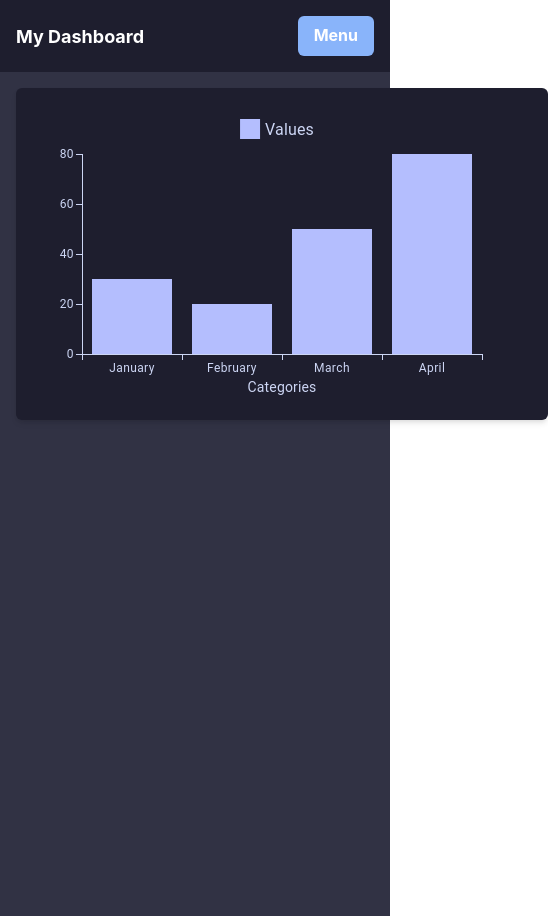
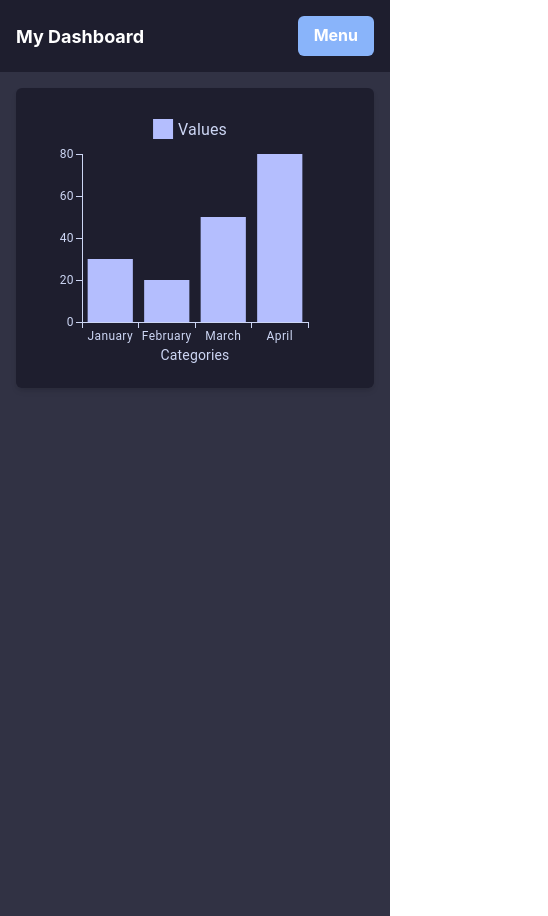
Before and after one commit to Etchmon/vite-dashboard, a React (Vite) app: page / in a window 390 px wide. Shown: the whole page, 548 px wide, since content can reach past the window. Built offline with nearby package versions, Linux system fonts and the light colour scheme.

Commit message:
FIX barchart on mobile screens

```diff
--- a/src/components/Dashboard.jsx
+++ b/src/components/Dashboard.jsx
@@ -10,7 +10,7 @@ function Dashboard() {
   ];
   return (
     <Flex height="100vh">
-      <Box width="100vw" bg="catppuccin.surface0" color="catpuccin.text" p="4" textAlign={['center']}>
+      <Box width="100%" bg="catppuccin.surface0" color="catpuccin.text" p="4" textAlign={['center']}>
         <Grid templateColumns="repeat(3,1fr) gap={6}">
           <GridItem>
             <BarChartComponent data={data}/>
--- a/src/components/charts/BarChart.jsx
+++ b/src/components/charts/BarChart.jsx
@@ -11,7 +11,7 @@ const BarChartComponent = ({ data }) => {
   const textColor = useColorModeValue(catppuccinMocha.text, catppuccinMocha.text);
 
   return (
-    <Box bg={bgColor} p={4} borderRadius="md" boxShadow="md">
+    <Box width="100%" height={{ base: '300px', md: '500px'}} overflow="auto" bg={bgColor} p={4} borderRadius="md" boxShadow="md">
       <ThemeProvider theme={muiTheme}>
         <BarChart
           xAxis={[
@@ -28,8 +28,6 @@ const BarChartComponent = ({ data }) => {
               color: catppuccinMocha.lavender, // Bar color
             }
           ]}
-          width={500}
-          height={300}
           sx={{
             '& .MuiAxis-root text': { fill: textColor }, // Set axis label color
           }}
```
